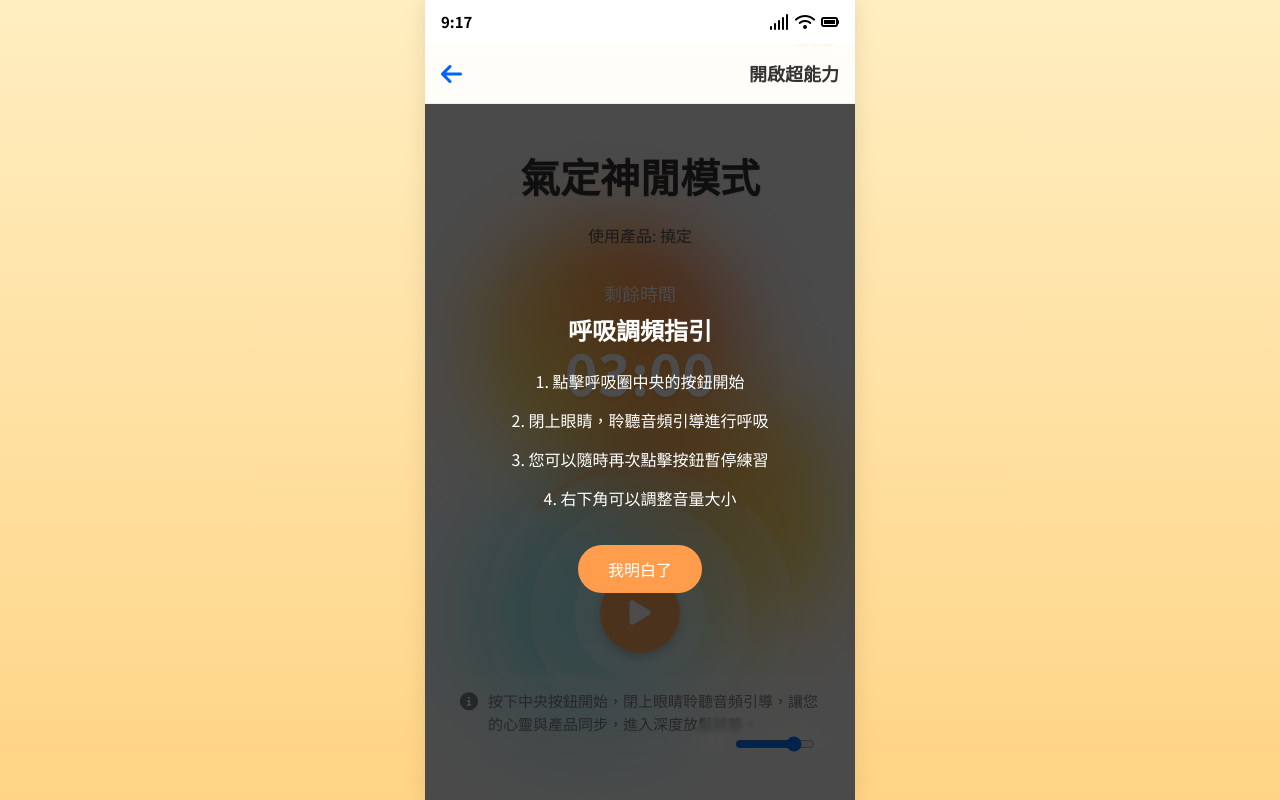
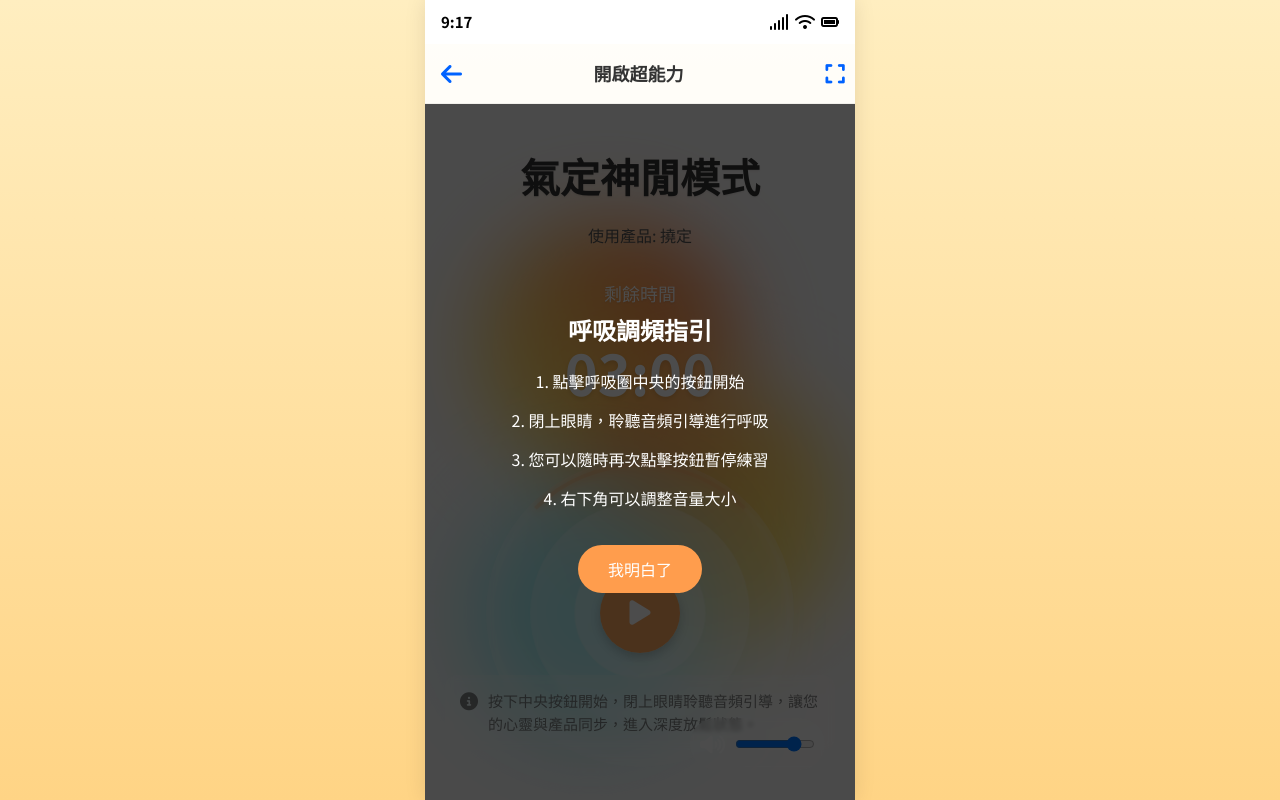
Before and after one commit to miyabiaqive/aqivelife, a plain HTML site: page screens/ritual.html in a window 1280 px wide. Drawn offline with Linux system fonts and the light colour scheme.

Commit message:
統一 app-bar 樣式：將 ritual.html 的導航欄樣式與 feedback.html 保持一致

```diff
--- a/screens/ritual.html
+++ b/screens/ritual.html
@@ -83,21 +83,17 @@
         }
 
         .fullscreen-btn {
-            position: absolute;
-            top: 20px;
-            right: 20px;
-            background: rgba(255, 255, 255, 0.2);
+            position: relative;
+            background: transparent;
             border: none;
-            border-radius: 50%;
             width: 40px;
             height: 40px;
             display: flex;
             align-items: center;
             justify-content: center;
-            color: white;
-            font-size: 18px;
+            color: #0062ff;
+            font-size: 22px;
             cursor: pointer;
-            backdrop-filter: blur(2px);
         }
 
         .first-time-guide {
@@ -166,6 +162,31 @@
             width: 80px;
             cursor: pointer;
         }
+
+        /* 應用欄樣式更新 */
+        .app-bar {
+            display: flex;
+            align-items: center;
+            justify-content: space-between;
+            padding: 0 16px;
+            height: 60px;
+            background-color: rgba(255, 255, 255, 0.9);
+            border-bottom: 1px solid rgba(0,0,0,0.05);
+        }
+
+        .back-button {
+            color: #0062ff;
+            font-size: 24px;
+            text-decoration: none;
+        }
+
+        .app-title {
+            font-size: 18px;
+            font-weight: 600;
+            color: #333;
+            flex: 1;
+            text-align: center;
+        }
     </style>
 </head>
 <body>
@@ -193,9 +214,11 @@
             <i class="fas fa-arrow-left"></i>
         </a>
         <div class="app-title">開啟超能力</div>
-        <button id="fullscreen-btn" class="fullscreen-btn">
-            <i class="fas fa-expand"></i>
-        </button>
+        <div class="app-bar-action">
+            <button id="fullscreen-btn" class="fullscreen-btn">
+                <i class="fas fa-expand"></i>
+            </button>
+        </div>
     </div>
 
     <!-- 調頻內容 -->
```
